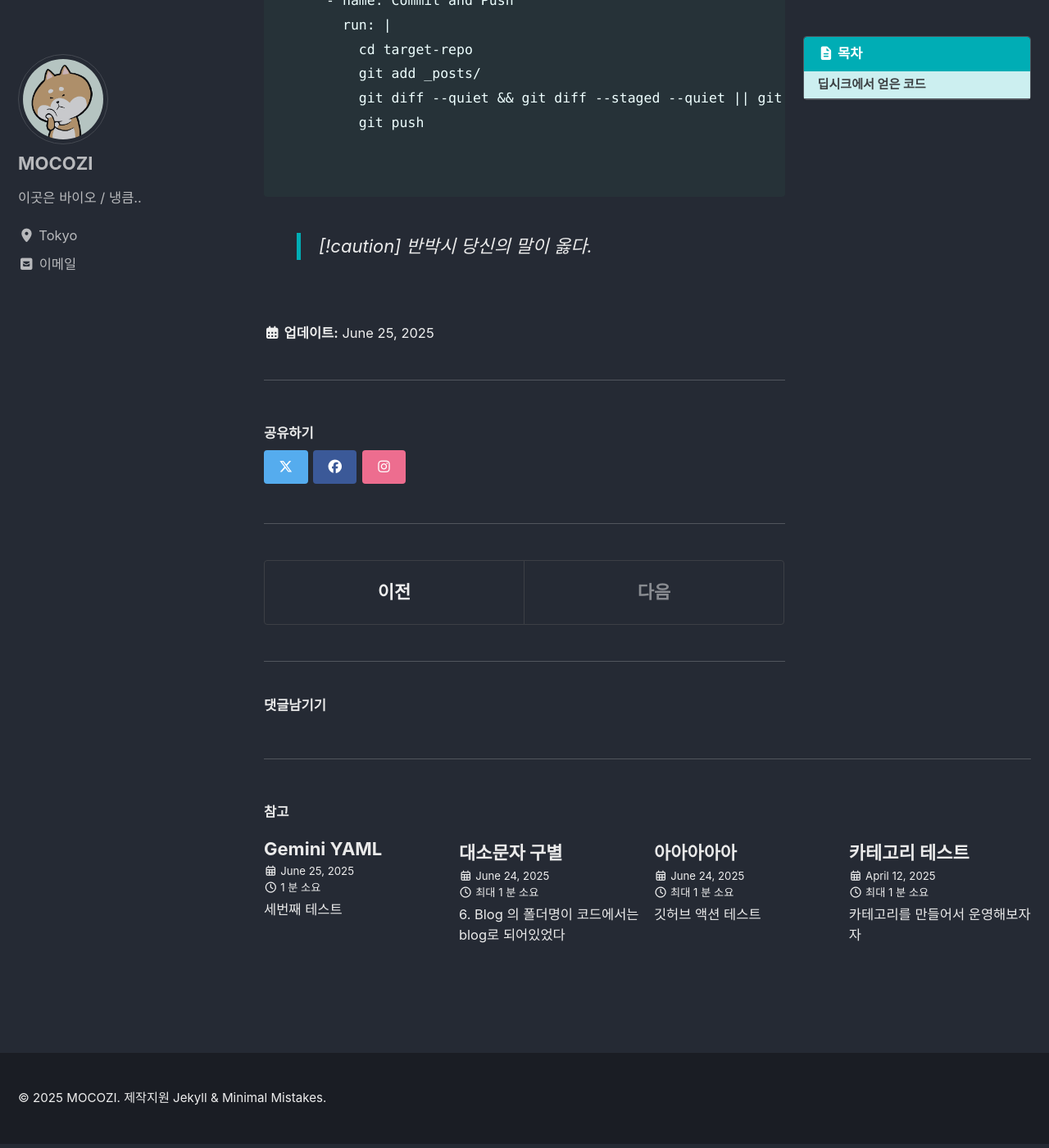
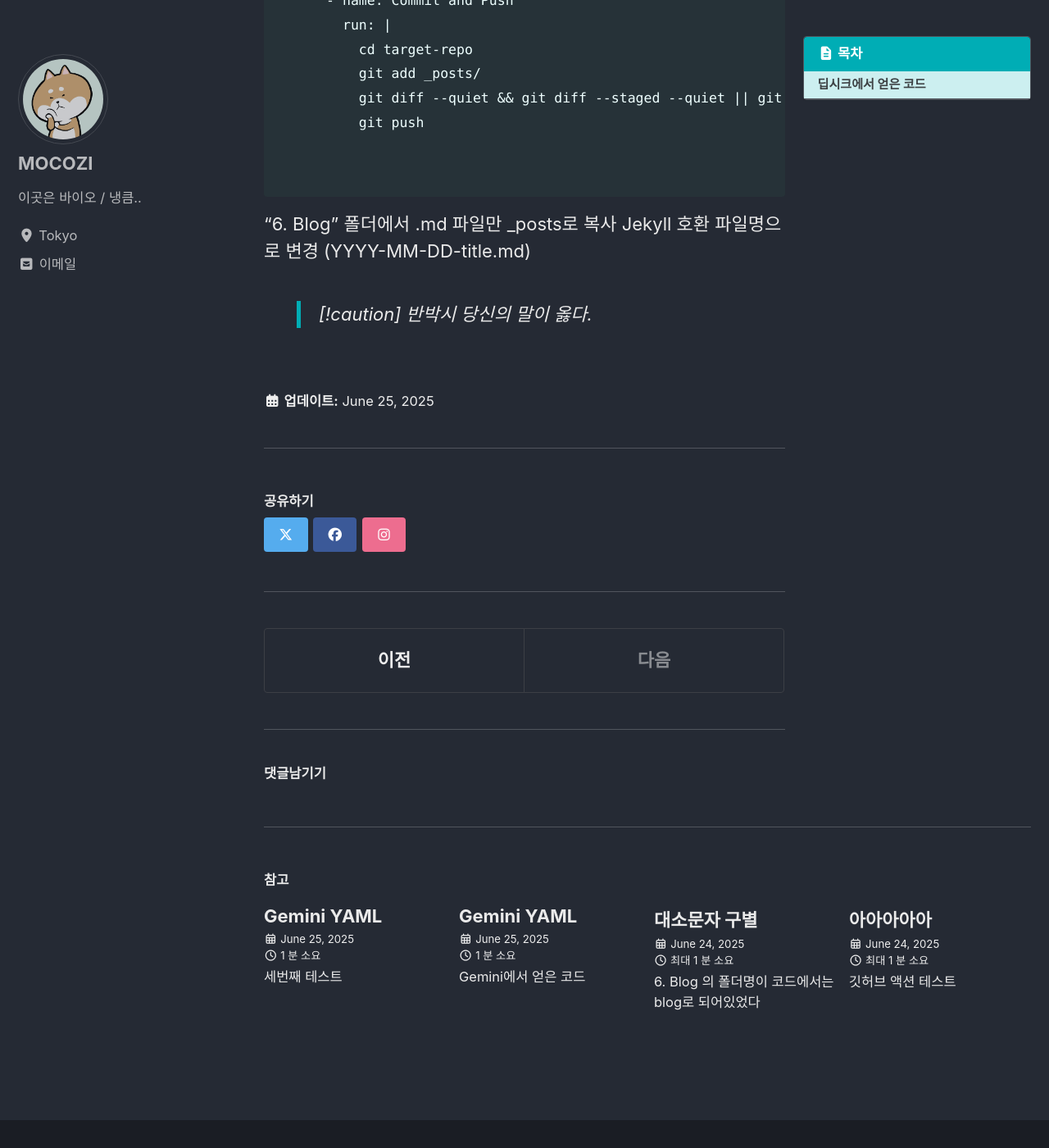
Before and after one commit to mocozi/mocozi.github.io, a Jekyll site: the page built from _posts/2025-06-29-Deepseek.md, in a window 1280 px wide and 1400 px high, scrolled down 1988 px. Shown: the whole window at 82% size. Built offline with Jekyll 4.4.1, drawn with Linux system fonts in a browser that asks for light colours; cached includes are drawn as plain includes; comment, search, counter and statistics services are not loaded; a file with an impossible date is left out; part of the change alters nothing that is shown.

Commit message:
Auto-sync posts from Obsidian [2025-06-25]

````diff
--- /dev/null
+++ b/_posts/2025-06-28-Gemini.md
@@ -0,0 +1,97 @@
+---
+title: Gemini YAML
+excerpt:
+tags:
+categories:
+toc: true
+toc_sticky: true
+date: 2025-06-25
+last_modified_at: 2025-06-25
+comments: true
+author_profile:
+sidebar:
+---
+## Gemini에서 얻은 코드
+
+
+```
+
+# 워크플로우의 이름
+name: Sync Blog posts to mocozi.github.io
+
+# 언제 이 워크플로우를 실행할 것인가를 정의
+on:
+  push:
+    branches:
+      # 'main' 브랜치에 푸시가 일어날 때만 실행
+      - main
+    paths:
+      # 푸시된 파일 중에 '6. Blog/' 폴더 내에 변경사항이 있을 때만 실행
+      # 이렇게 하면 관련 없는 노트 수정 시에는 Actions가 실행되지 않아 효율적입니다.
+      - '6. Blog/**'
+
+# 어떤 작업을 수행할 것인가를 정의
+jobs:
+  sync:
+    # 작업은 최신 우분투(리눅스) 환경에서 실행
+    runs-on: ubuntu-latest
+    steps:
+      # 1. 소스 저장소(mocozi/Obsidian)의 코드를 내려받습니다.
+      - name: Checkout Obsidian Vault Repo
+        uses: actions/checkout@v4
+        with:
+          # 소스 코드를 'source'라는 폴더에 내려받습니다.
+          path: source
+
+      # 2. 대상 저장소(mocozi/mocozi.github.io)의 코드를 내려받습니다.
+      - name: Checkout Blog Repo
+        uses: actions/checkout@v4
+        with:
+          # 대상 저장소의 주소를 명시합니다.
+          repository: mocozi/mocozi.github.io
+          # 2단계에서 등록한 Secret(PAT)을 사용하여 인증합니다.
+          token: ${{ secrets.ACTIONS_PAT }}
+          # 대상 코드를 'destination'이라는 폴더에 내려받습니다.
+          path: destination
+
+      # 3. 소스 폴더의 파일을 대상 폴더로 복사합니다.
+      - name: Sync files to _posts
+        run: |
+          # rsync라는 강력한 복사 명령어를 사용합니다.
+          # -a: 원본 파일의 속성을 유지하며 복사
+          # -v: 복사되는 파일 목록을 보여줌
+          # --delete: 원본(6. Blog)에 없는 파일은 대상(_posts)에서도 삭제하여 완벽하게 동기화
+          rsync -av --delete source/'6. Blog'/ destination/_posts/
+
+      # 4. 변경된 내용을 대상 저장소에 커밋하고 푸시합니다.
+      - name: Commit and Push to Blog Repo
+        run: |
+          # 작업 디렉토리를 대상 저장소를 내려받은 'destination' 폴더로 변경
+          cd destination
+
+          # git에 커밋할 사용자 정보를 설정 (봇이 작업했음을 명시)
+          git config user.name "GitHub Actions Bot"
+          git config user.email "actions@github.com"
+
+          # git status --porcelain으로 변경된 파일이 있는지 확인합니다.
+          # 변경된 파일이 없으면, 불필요한 커밋을 만들지 않고 작업을 종료합니다.
+          if [[ -z $(git status --porcelain) ]]; then
+            echo "No changes to commit"
+          else
+            # _posts 폴더의 모든 변경사항을 스테이징
+            git add _posts
+            # 커밋 메시지 작성
+            git commit -m "docs: Update Blog posts from Obsidian Vault"
+            # 변경사항을 원격 저장소로 푸시
+            git push
+          fi
+
+
+```
+
+
+--delete: 원본(6. Blog)에 없는 파일은 대상(_posts)에서도 삭제하여 완벽하게 동기화
+
+
+>[!caution]
+>반박시 당신의 말이 옳다.
--- a/_posts/2025-06-29-Deepseek.md
+++ b/_posts/2025-06-29-Deepseek.md
@@ -77,5 +77,10 @@ jobs:
 
 ```
 
+"6. Blog" 폴더에서 .md 파일만 _posts로 복사
+Jekyll 호환 파일명으로 변경 (YYYY-MM-DD-title.md)
+
+
+
 >[!caution]
 >반박시 당신의 말이 옳다.
````
